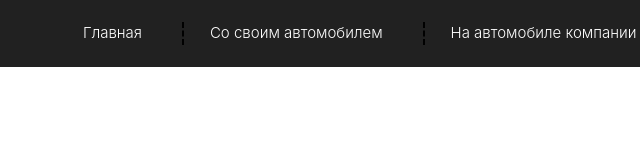
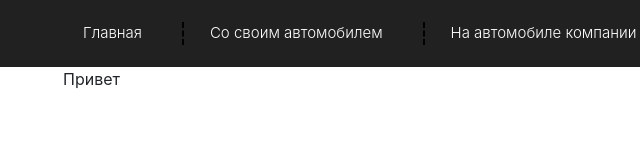
Before and after one commit to acrosomekomkov/project, a plain HTML site: page index.html in a window 1280 px wide. Shown: the full height of the page, 22-662 px from the left. Drawn offline with Linux system fonts and the light colour scheme.

Commit message:
index.html mod

```diff
--- a/index.html
+++ b/index.html
@@ -31,6 +31,11 @@
             </div>
         </nav>
     </header>
+    <footer>
+        <div class="container">
+            Привет
+        </div>
+    </footer>
 </body>
 <script src="js/script.js"></script>
 
```
